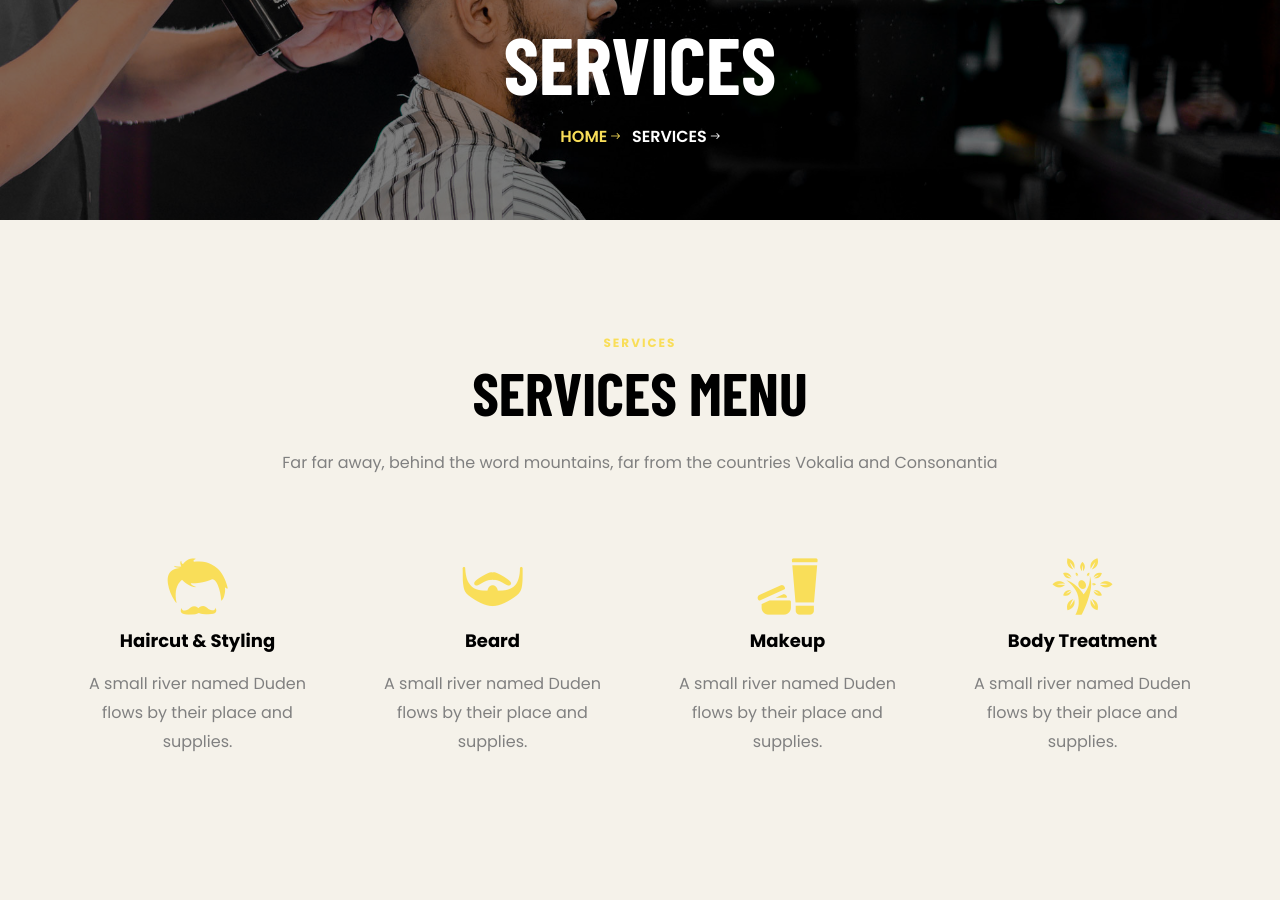
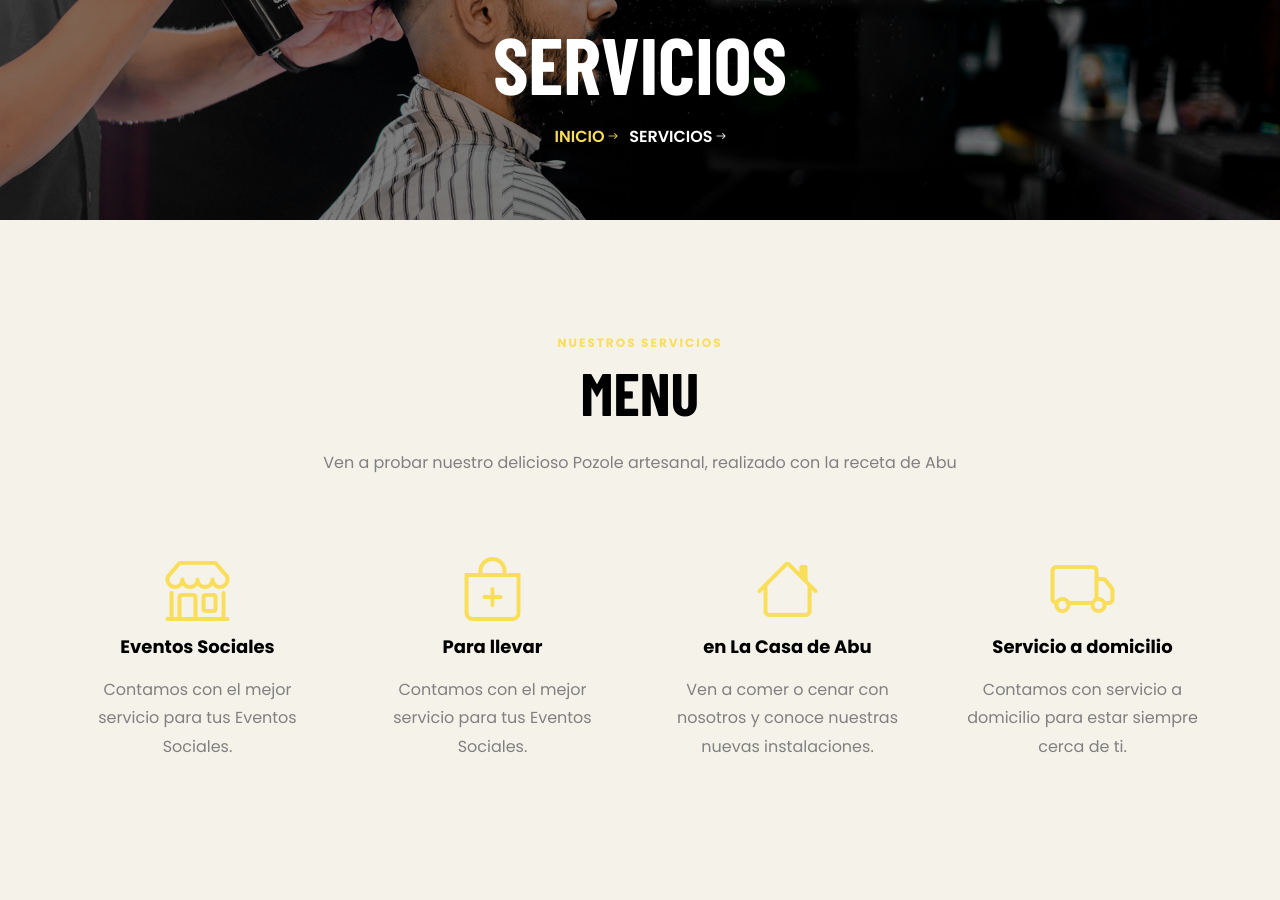
Before and after one commit to fhermode/lacasadeabu, a plain HTML site: page services.html in a window 1280 px wide. Shown: the part 560-1460 px from the top of the page. Drawn offline with nearby package versions, Linux system fonts and the light colour scheme; some packages are replaced by stand-ins of ours; no server answers; files whose address does not match are found by name.

Commit message:
Add files via upload

```diff
--- a/services.html
+++ b/services.html
@@ -26,6 +26,7 @@
     <link rel="stylesheet" href="css/flaticon.css">
     <link rel="stylesheet" href="css/icomoon.css">
     <link rel="stylesheet" href="css/style.css">
+    <link rel="stylesheet" href="https://cdn.jsdelivr.net/npm/bootstrap-icons@1.5.0/font/bootstrap-icons.css">
   </head>
   <body>
 	  <nav class="navbar navbar-expand-lg navbar-dark ftco_navbar bg-dark ftco-navbar-light" id="ftco-navbar">
@@ -59,13 +60,14 @@
       <div class="container">
         <div class="row no-gutters slider-text js-fullheight align-items-end justify-content-center">
           <div class="col-md-9 ftco-animate pb-5 text-center">
-            <h2 class="mb-0 bread">Services</h2>
-            <p class="breadcrumbs"><span class="mr-2"><a href="index.html">Home <i class="ion-ios-arrow-round-forward"></i></a></span> <span>Services <i class="ion-ios-arrow-round-forward"></i></span></p>
+            <h2 class="mb-0 bread">Servicios</h2>
+            <p class="breadcrumbs"><span class="mr-2"><a href="index.html">Inicio <i class="ion-ios-arrow-round-forward"></i></a></span> <span>Servicios <i class="ion-ios-arrow-round-forward"></i></span></p>
           </div>
         </div>
       </div>
     </section>
 
+<!--
     <section class="services-section ftco-section">
       <div class="container">
       	<div class="row justify-content-center pb-3">
@@ -109,6 +111,87 @@
               <div class="media-body">
                 <h3 class="heading mb-3">Body Treatment</h3>
                 <p>A small river named Duden flows by their place and supplies.</p>
+              </div>
+            </div>
+          </div>
+        </div>
+      </div>
+    </section>
+-->
+
+
+
+    <section class="services-section ftco-section">
+      <div class="container">
+        <div class="row justify-content-center pb-3">
+          <div class="col-md-10 heading-section text-center ftco-animate">
+            <span class="subheading">Nuestros Servicios</span>
+            <h2 class="mb-4">Menu</h2>
+            <p>Ven a probar nuestro delicioso Pozole artesanal, realizado con la receta de Abu</p>
+          </div>
+        </div>
+        <div class="row no-gutters d-flex">
+          <div class="col-md-6 col-lg-3 d-flex align-self-stretch ftco-animate">
+            <div class="media block-6 services d-block text-center">
+              <div class="icon"><i class="bi bi-shop" style="font-size: 4rem; color:#f9de59"></i></div>
+              <div class="media-body">
+                <h3 class="heading mb-3">Eventos Sociales</h3>
+                <p>Contamos con el mejor servicio para tus Eventos Sociales.</p>
+              </div>
+              <!--
+                <div class="icon"><span class="flaticon-male-hair-of-head-and-face-shapes"></span></div>
+                <div class="media-body">
+                  <h3 class="heading mb-3">Haircut &amp; Styling</h3>
+                  <p>A small river named Duden flows by their place and supplies.</p>
+                </div>
+                -->
+            </div>
+          </div>
+          <div class="col-md-6 col-lg-3 d-flex align-self-stretch ftco-animate">
+            <div class="media block-6 services d-block text-center">
+              <div class="icon"><i class="bi bi-bag-plus" style="font-size: 4rem; color:#f9de59"></i></div>
+              <div class="media-body">
+                <h3 class="heading mb-3">Para llevar</h3>
+                <p>Contamos con el mejor servicio para tus Eventos Sociales.</p>
+              </div>
+              <!--
+                        <div class="icon"><span class="flaticon-male-hair-of-head-and-face-shapes"></span></div>
+                        <div class="media-body">
+                          <h3 class="heading mb-3">Haircut &amp; Styling</h3>
+                          <p>A small river named Duden flows by their place and supplies.</p>
+                        </div>
+                        -->
+            </div>
+          </div>
+          <div class="col-md-6 col-lg-3 d-flex align-self-stretch ftco-animate">
+            <div class="media block-6 services d-block text-center">
+              <!--
+                  <div class="icon"><span class="flaticon-beauty-products"></span></div>
+                  <div class="media-body">
+                    <h3 class="heading mb-3">Makeup</h3>
+                    <p>A small river named Duden flows by their place and supplies.</p>
+                  </div>
+                -->
+              <div class="icon"><i class="bi bi-house" style="font-size: 4rem; color:#f9de59"></i></div>
+              <div class="media-body">
+                <h3 class="heading mb-3">en La Casa de Abu</h3>
+                <p>Ven a comer o cenar con nosotros y conoce nuestras nuevas instalaciones.</p>
+              </div>
+            </div>
+          </div>
+          <div class="col-md-6 col-lg-3 d-flex align-self-stretch ftco-animate">
+            <div class="media block-6 services d-block text-center">
+              <!--
+                <div class="icon"><span class="flaticon-healthy-lifestyle-logo"></span></div>
+                <div class="media-body">
+                  <h3 class="heading mb-3">Body Treatment</h3>
+                  <p>A small river named Duden flows by their place and supplies.</p>
+                </div>
+                -->
+              <div class="icon"><i class="bi bi-truck" style="font-size: 4rem; color:#f9de59"></i></div>
+              <div class="media-body">
+                <h3 class="heading mb-3">Servicio a domicilio</h3>
+                <p>Contamos con servicio a domicilio para estar siempre cerca de ti.</p>
               </div>
             </div>
           </div>
```
Also changed, not shown: about.html (+12 -10 lines), index.html (+13 -13 lines).
